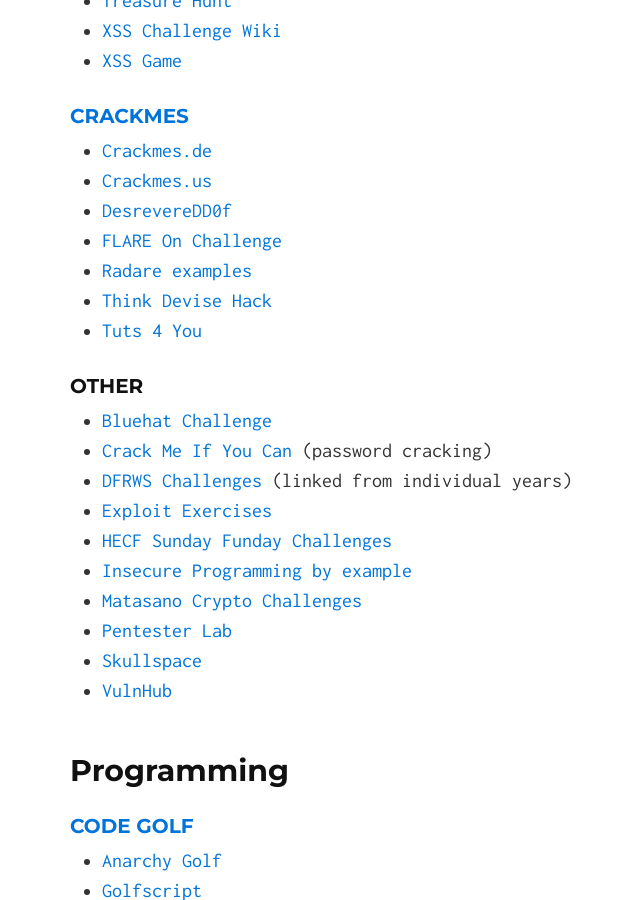
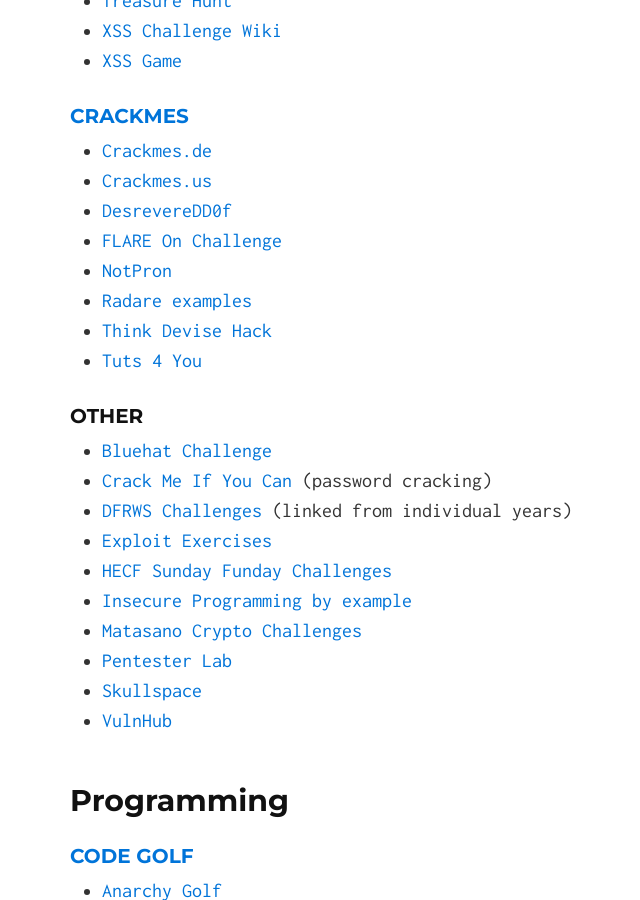
Before and after one commit to krmaxwell/coding-entertainment, a Jekyll site: the page built from index.html, in a window 1280 px wide and 900 px high, scrolled down 1834 px. Shown: the whole window, without its empty margins (268-908 px from the left). Built offline with Jekyll 4.4.1, drawn with Linux system fonts in a browser that asks for light colours; Markdown is read by kramdown in place of the engine named in the settings.

Commit message:
Update with notpron

```diff
--- a/_includes/index.md
+++ b/_includes/index.md
@@ -51,6 +51,7 @@
 * [Crackmes.us](http://www.crackmes.us)
 * [DesrevereDD0f](http://f0dder.reteam.org/crackmes.htm)
 * [FLARE On Challenge](http://flare-on.com)
+* [NotPron](http://notpron.org/notpron/)
 * [Radare examples](http://radare.nopcode.org/wiki/index.php?n=Examples.Crackme)
 * [Think Devise Hack](http://tdhack.com)
 * [Tuts 4 You](https://tuts4you.com/download.php?list.61)
```
